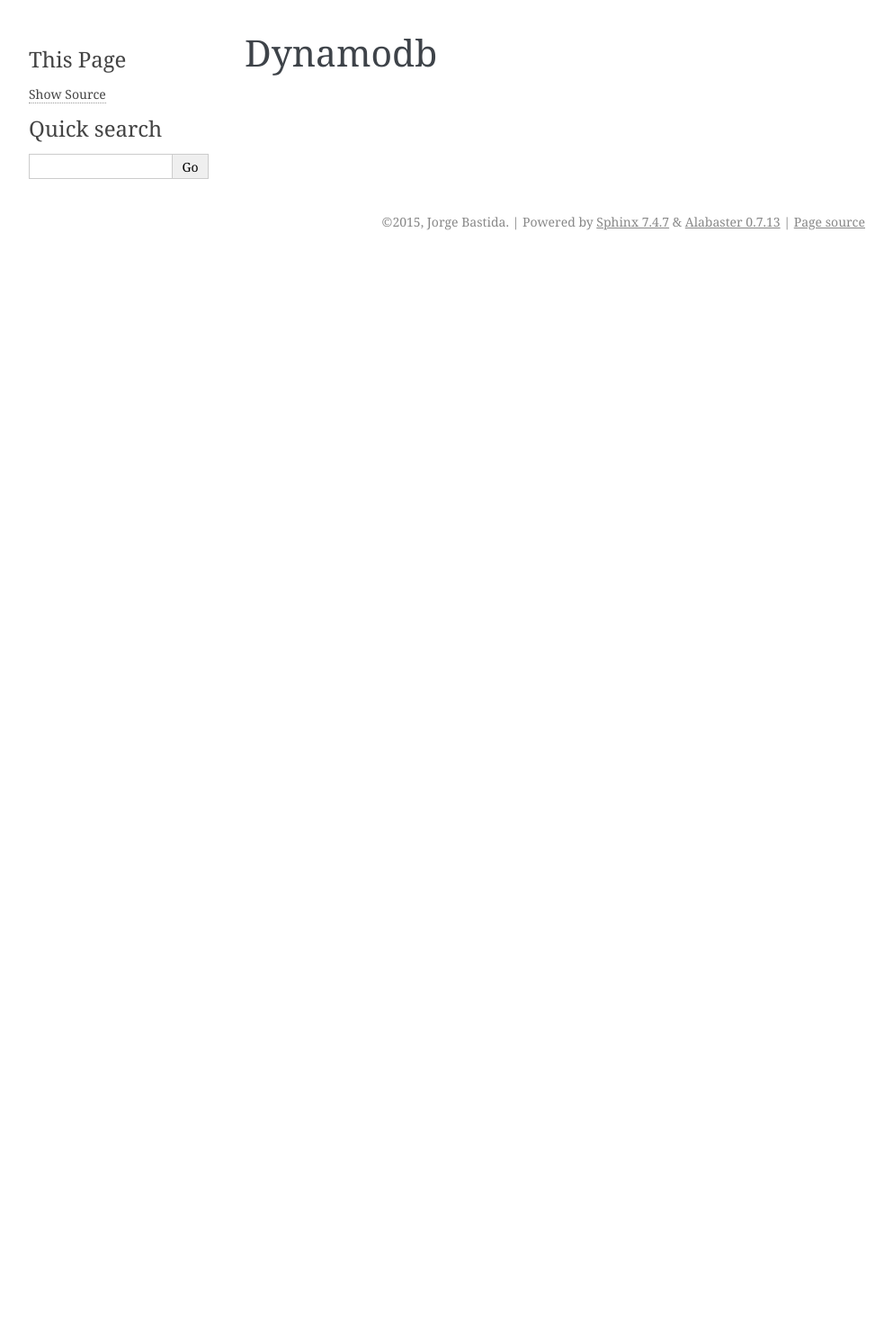
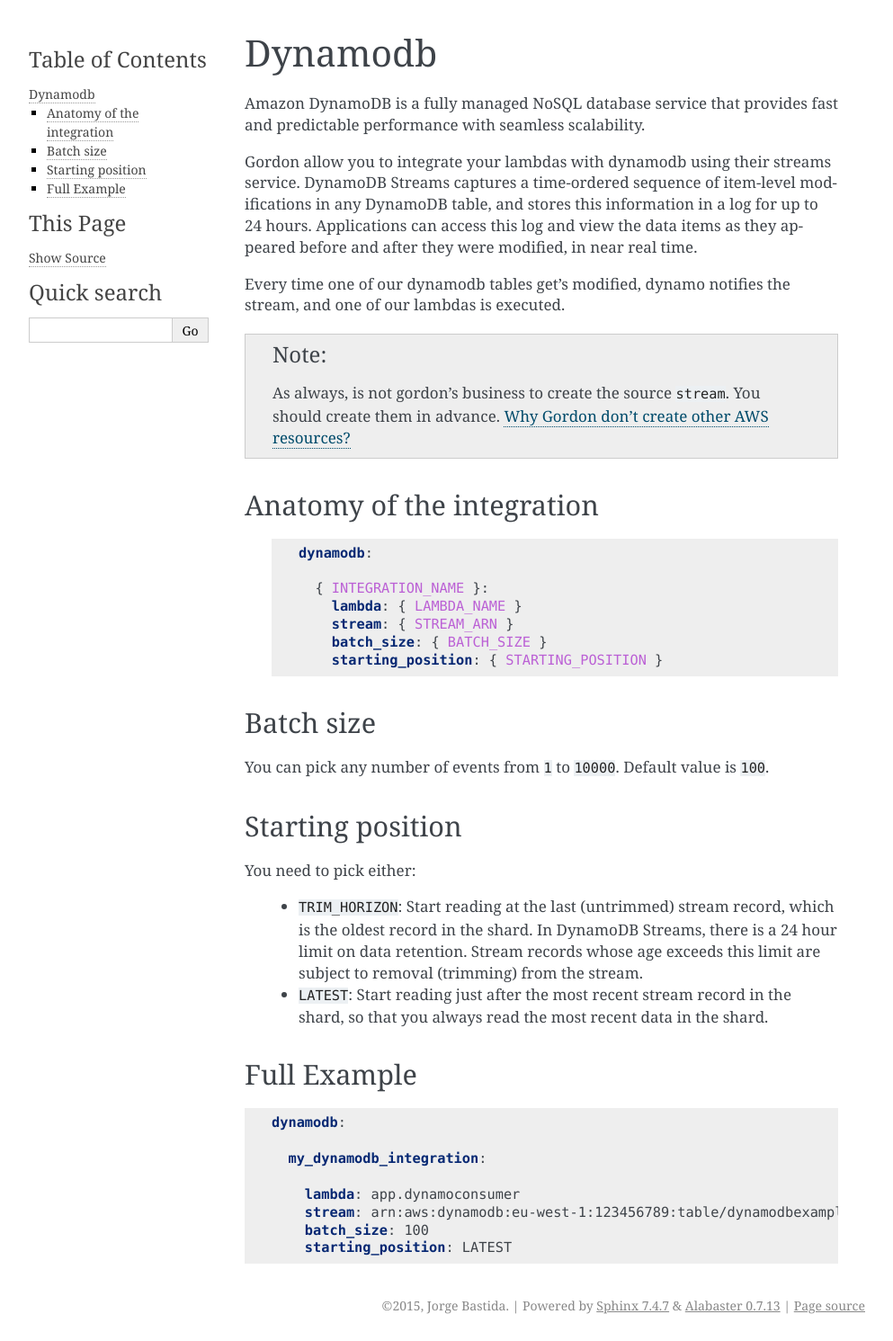
Before and after one commit to jorgebastida/gordon, a Sphinx documentation site: the page built from docs/integrations/dynamodb.rst, in a window 1280 px wide. Shown: the whole page at 90% size, without its empty margins (148-1141 px from the left). Built offline with Sphinx 7.4.7, drawn with Linux system fonts in a browser that asks for light colours; pages that are not in the unit, such as notebooks, are missing from menus; before the commit the page ends 900 px from its top, so only the background shows below that.

Commit message:
Add Dynamo documentation

```diff
--- a/docs/integrations/dynamodb.rst
+++ b/docs/integrations/dynamodb.rst
@@ -1,2 +1,58 @@
 Dynamodb
 =============
+
+Amazon DynamoDB is a fully managed NoSQL database service that provides fast and predictable performance with seamless scalability.
+
+Gordon allow you to integrate your lambdas with dynamodb using their streams service. DynamoDB Streams captures a time-ordered sequence of
+item-level modifications in any DynamoDB table, and stores this information in a log for up to 24 hours.
+Applications can access this log and view the data items as they appeared before and after they were modified, in near real time.
+
+Every time one of our dynamodb tables get's modified, dynamo notifies the stream, and one of our lambdas is executed.
+
+.. note::
+
+  As always, is not gordon's business to create the source ``stream``. You should create them in advance. :doc:`../why_gordon_dont_create_other_resources`
+
+
+Anatomy of the integration
+----------------------------------
+
+
+ .. code-block:: yaml
+
+  dynamodb:
+
+    { INTEGRATION_NAME }:
+      lambda: { LAMBDA_NAME }
+      stream: { STREAM_ARN }
+      batch_size: { BATCH_SIZE }
+      starting_position: { STARTING_POSITION }
+
+
+Batch size
+------------
+
+You can pick any number of events from ``1`` to ``10000``. Default value is ``100``.
+
+Starting position
+-------------------
+
+You need to pick either:
+
+  * ``TRIM_HORIZON``: Start reading at the last (untrimmed) stream record, which is the oldest record in the shard. In DynamoDB Streams, there is a 24 hour limit on data retention. Stream records whose age exceeds this limit are subject to removal (trimming) from the stream.
+  * ``LATEST``: Start reading just after the most recent stream record in the shard, so that you always read the most recent data in the shard.
+
+
+Full Example
+----------------------------------
+
+.. code-block:: yaml
+
+  dynamodb:
+
+    my_dynamodb_integration:
+
+      lambda: app.dynamoconsumer
+      stream: arn:aws:dynamodb:eu-west-1:123456789:table/dynamodbexample/stream/2015-11-14T11:18:58.642
+      batch_size: 100
+      starting_position: LATEST
--- a/docs/integrations/s3.rst
+++ b/docs/integrations/s3.rst
@@ -11,6 +11,9 @@
   * **SQS**: S3 will create a message in a SQS queue every time something happens. Once the message is in the queue, you can make a lambda process those messages easily. *(1 S3 event = 1 message in a queue)*
   * **SNS**: S3 will send a message to a SNS Topic. You can subscribe as many lambdas as you want to this topic and process those messages individually *(1 S3 event = N lambdas executed)*
 
+  .. note::
+
+    As always, is not gordon's business to create those ``sqs`` or ``sns`` resources. You should create them in advance. :doc:`../why_gordon_dont_create_other_resources`
 
 Limitations
 ------------
@@ -42,7 +45,6 @@
              - prefix: PREFIX
              - suffix: SUFFIX
 
-        - ...
 
 Destinations
 -------------
@@ -161,5 +163,3 @@
           topic: redundacy_lost_topic
           events:
             - s3:ReducedRedundancyLostObject:*
-
-        ...
--- /dev/null
+++ b/docs/lambdas.rst
@@ -0,0 +1,2 @@
+Lambdas
+========
--- /dev/null
+++ b/docs/why_gordon_dont_create_other_resources.rst
@@ -0,0 +1,4 @@
+Why Gordon don't create other AWS resources?
+=============================================
+
+Because it would be a terrible idea.
```
